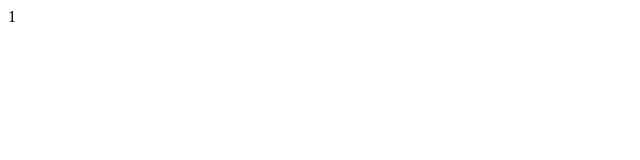
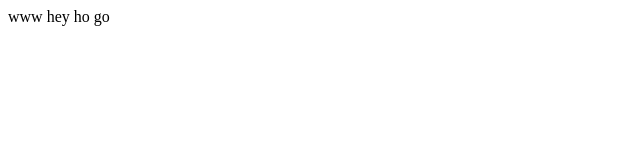
Before and after one commit to martingess/alevel-js, a plain HTML site: page homework9/12/index.html in a window 1280 px wide. Both pictures are taken after a click on the element "hey". Shown: the whole page, without its empty margins (0-640 px from the left). Drawn offline with Linux system fonts and the light colour scheme.

Commit message:
12 task in 9 HMW fix

```diff
--- a/homework9/12/index.html
+++ b/homework9/12/index.html
@@ -7,7 +7,7 @@
     <title>Document</title>
 </head>
 <body>
-    <div id="myunique" class='www'>hey</div>
+    <div id="myunique" class='www hey ho go'>hey</div>
     <script src="main.js"></script>
 </body>
 </html>
--- a/homework9/12/main.js
+++ b/homework9/12/main.js
@@ -2,5 +2,5 @@
 
 const myunique = document.getElementById('myunique');
 myunique.onclick = () => {
-    myunique.innerText = myunique.classList.length;
+    myunique.innerText = myunique.classList.value;
 }
```
